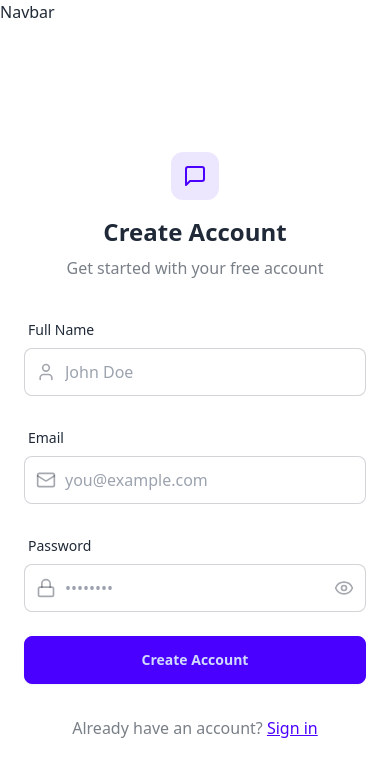
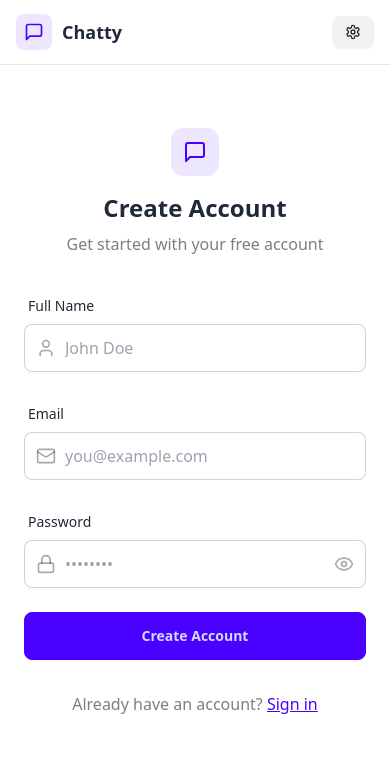
Before and after one commit to rachit404/ChatWebApp, a React (Vite) app in the folder frontend/: page /signup in a window 390 px wide. Shown: the top 776 px of the page. Built offline with nearby package versions, Linux system fonts and the light colour scheme; no server answers.

Commit message:
create navbar

```diff
--- a/frontend/src/components/Navbar.jsx
+++ b/frontend/src/components/Navbar.jsx
@@ -1,7 +1,58 @@
-import React from "react";
+import { Link } from "react-router-dom";
+import { useAuthStore } from "../store/useAuthStore";
+import { LogOut, MessageSquare, Settings, User } from "lucide-react";
 
 const Navbar = () => {
-  return <div>Navbar</div>;
+  const { logout, authUser } = useAuthStore();
+
+  return (
+    <header
+      className="bg-base-100 border-b border-base-300 fixed w-full top-0 z-40
+    backdrop-blur-lg bg-base-100/80"
+    >
+      <div className="container mx-auto px-4 h-16">
+        <div className="flex items-center justify-between h-full">
+          <div className="flex items-center gap-8">
+            <Link
+              to="/"
+              className="flex items-center gap-2.5 hover:opacity-80 transition-all"
+            >
+              <div className="size-9 rounded-lg bg-primary/10 flex items-center justify-center">
+                <MessageSquare className="w-5 h-5 text-primary" />
+              </div>
+              <h1 className="text-lg font-bold">Chatty</h1>
+            </Link>
+          </div>
+
+          <div className="flex items-center gap-2">
+            <Link
+              to={"/settings"}
+              className={`
+              btn btn-sm gap-2 transition-colors
+
+              `}
+            >
+              <Settings className="w-4 h-4" />
+              <span className="hidden sm:inline">Settings</span>
+            </Link>
+
+            {authUser && (
+              <>
+                <Link to={"/profile"} className={`btn btn-sm gap-2`}>
+                  <User className="size-5" />
+                  <span className="hidden sm:inline">Profile</span>
+                </Link>
+
+                <button className="flex gap-2 items-center" onClick={logout}>
+                  <LogOut className="size-5" />
+                  <span className="hidden sm:inline">Logout</span>
+                </button>
+              </>
+            )}
+          </div>
+        </div>
+      </div>
+    </header>
+  );
 };
-
 export default Navbar;
--- a/frontend/src/store/useAuthStore.js
+++ b/frontend/src/store/useAuthStore.js
@@ -34,4 +34,15 @@
       set({ isSigningup: false });
     }
   },
+
+  logout: async () => {
+    try {
+      await axiosInstance.post("/auth/logout");
+      set({ authUser: null });
+      toast.success("Logout successful");
+    } catch (error) {
+      console.log(error);
+      toast.error(error.response.data.message);
+    }
+  },
 }));
```
